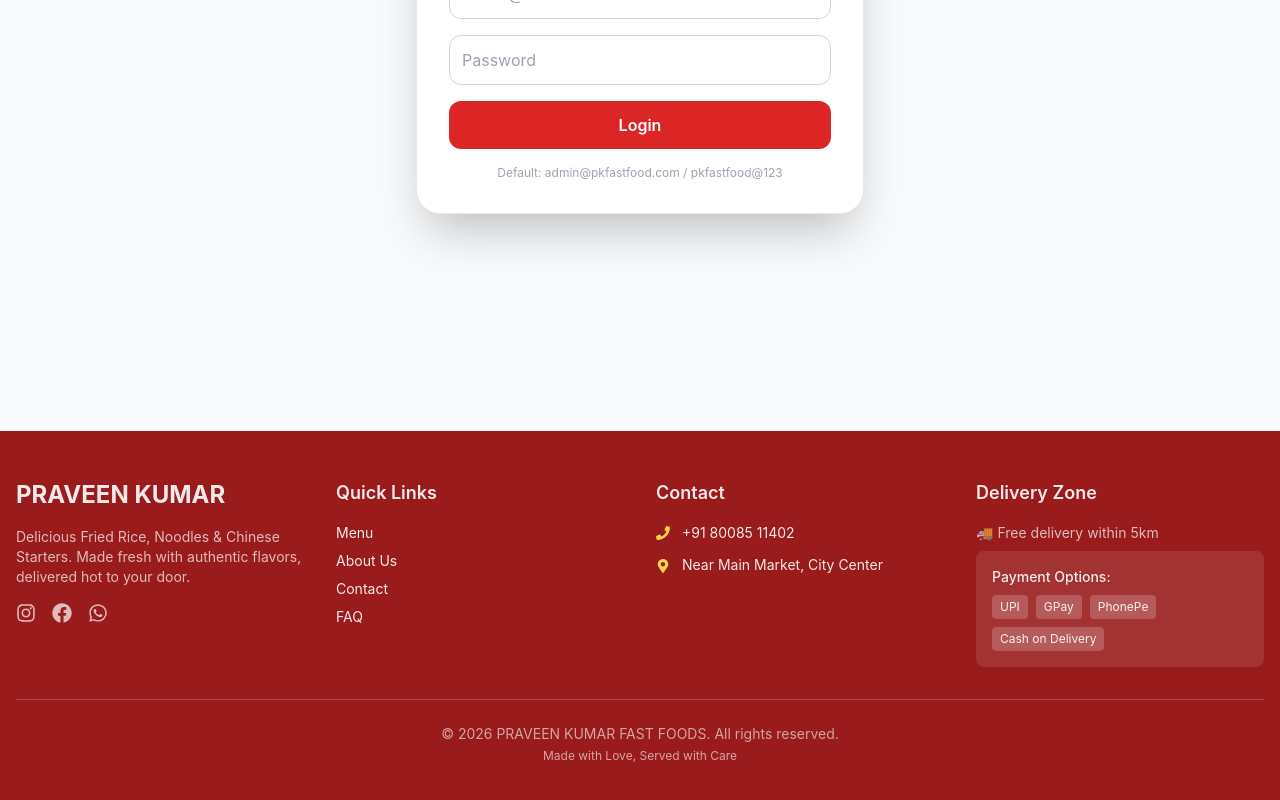
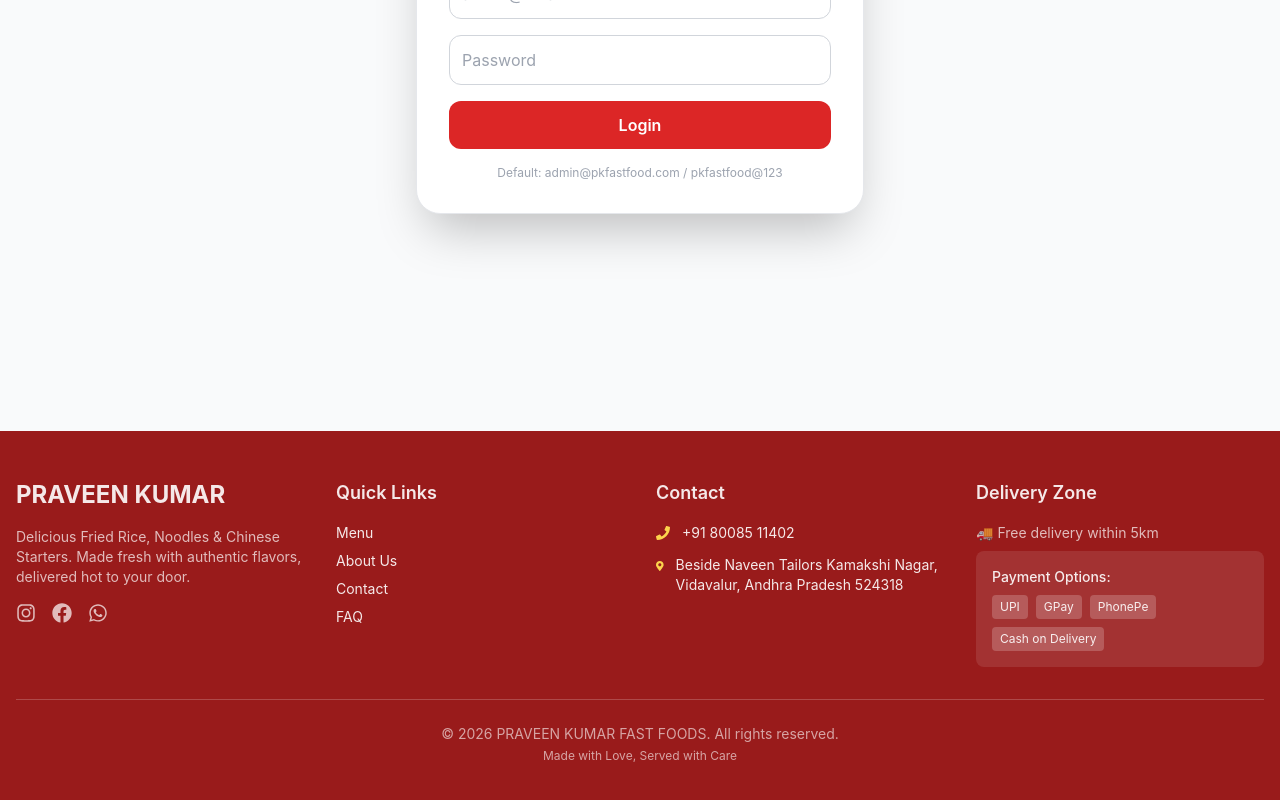
Before and after one commit to BOMMANCHUAKHIL/PRAVEEN-KUMAR-FAST-FOODS---Fried-Rice-Noodles, a React (Vite) app in the folder frontend/: page /admin/login in a window 1280 px wide. Shown: the part 433-1233 px from the top of the page. Built offline with nearby package versions, Linux system fonts and the light colour scheme; no server answers.

Commit message:
addrees and orders was done

```diff
--- a/frontend/src/components/Footer.tsx
+++ b/frontend/src/components/Footer.tsx
@@ -46,7 +46,7 @@ export default function Footer() {
               </li>
               <li className="flex items-start gap-3">
                 <FaMapMarkerAlt className="text-yellow-300 mt-1" />
-                <span>Near Main Market, City Center</span>
+                <span>Beside Naveen Tailors Kamakshi Nagar, Vidavalur, Andhra Pradesh 524318</span>
               </li>
             </ul>
           </div>
--- a/frontend/src/pages/Admin/AdminSettings.tsx
+++ b/frontend/src/pages/Admin/AdminSettings.tsx
@@ -10,7 +10,7 @@ export default function AdminSettings() {
     storeName: 'PRAVEEN KUMAR FAST FOODS',
     storePhone: '+91800851140',
     storeEmail: 'info@pkfastfoods.com',
-    storeAddress: 'Near Main Market, City Center',
+    storeAddress: 'Beside Naveen Tailors Kamakshi Nagar, Vidavalur, Andhra Pradesh 524318',
     deliveryRadius: 5,
     freeDeliveryThreshold: 300,
     deliveryFee: 30,
--- a/frontend/src/pages/Contact.tsx
+++ b/frontend/src/pages/Contact.tsx
@@ -6,7 +6,7 @@ export default function Contact() {
         <h2 className="text-xl font-bold text-red-700">PRAVEEN KUMAR FAST FOODS</h2>
         <div className="mt-4 space-y-3">
           <p><strong>📞 Phone:</strong> +91 80085 11402</p>
-          <p><strong>📍 Address:</strong> Near Main Market, City Center</p>
+          <p><strong>📍 Address:</strong> Beside Naveen Tailors Kamakshi Nagar, Vidavalur, Andhra Pradesh 524318</p>
           <p><strong>⏰ Hours:</strong> 10:00 AM - 11:00 PM</p>
         </div>
         <div className="mt-6 p-4 bg-yellow-50 rounded-xl border border-yellow-200">
```
Also changed, not shown: 2 other files (tests, documents, lock files or other folders).
